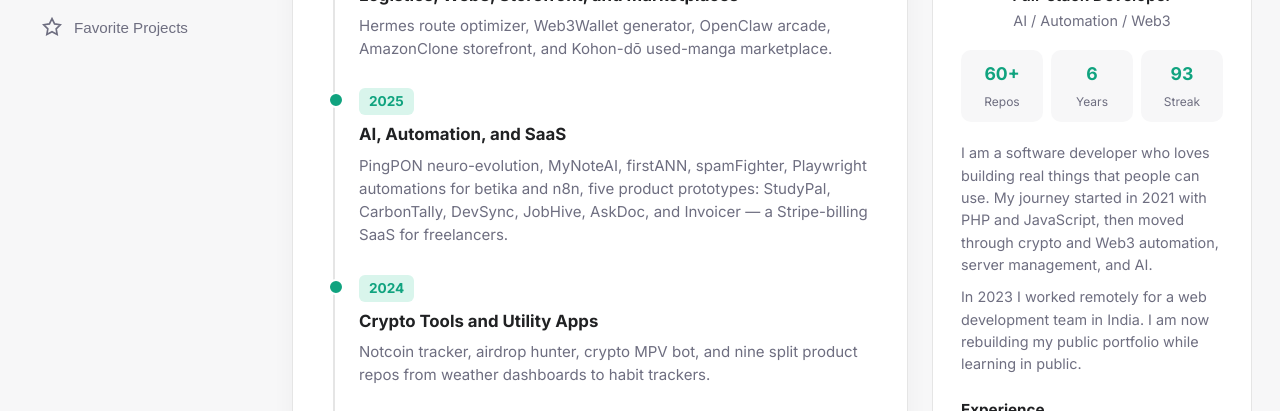
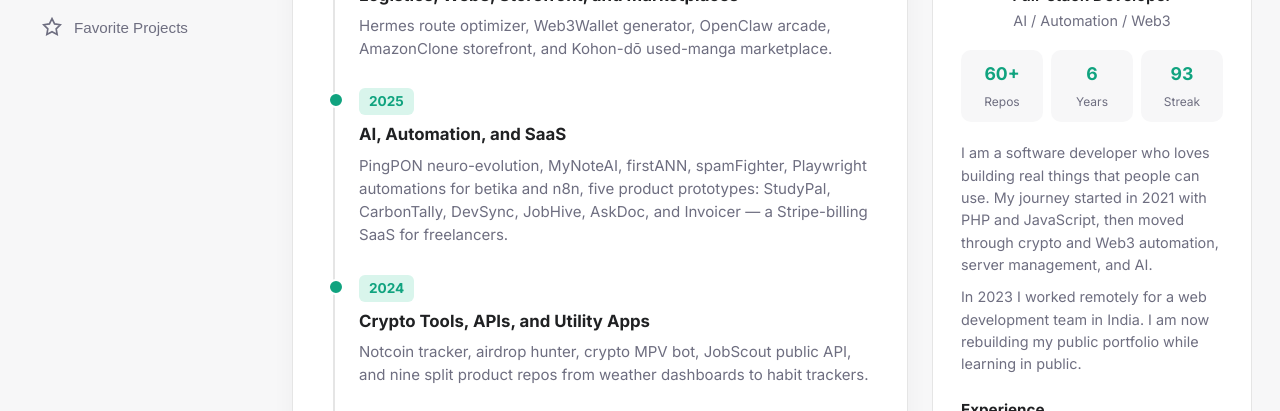
Before and after one commit to Rick21-bit/portfolio, a website: page index.html in a window 1280 px wide. Both pictures are taken after a click on the button "Projects". Shown: the part 243-654 px from the top of the page. Drawn offline with Linux system fonts and the light colour scheme.

Commit message:
docs: add jobscout api to 2024 timeline

```diff
--- a/index.html
+++ b/index.html
@@ -109,8 +109,8 @@
             <div class="timeline-item">
               <span class="year">2024</span>
               <div class="details">
-                <h3>Crypto Tools and Utility Apps</h3>
-                <p>Notcoin tracker, airdrop hunter, crypto MPV bot, and nine split product repos from weather dashboards to habit trackers.</p>
+                <h3>Crypto Tools, APIs, and Utility Apps</h3>
+                <p>Notcoin tracker, airdrop hunter, crypto MPV bot, JobScout public API, and nine split product repos from weather dashboards to habit trackers.</p>
               </div>
             </div>
             <div class="timeline-item">
```
